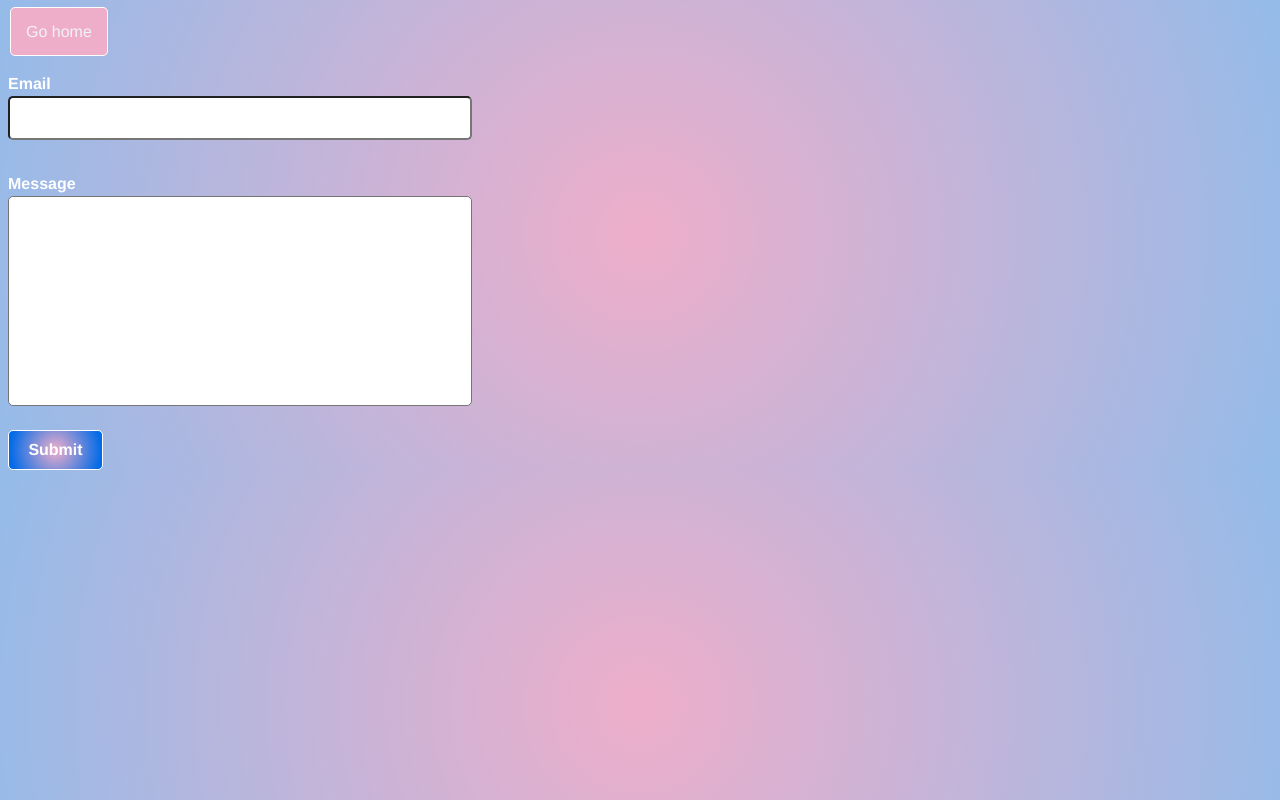
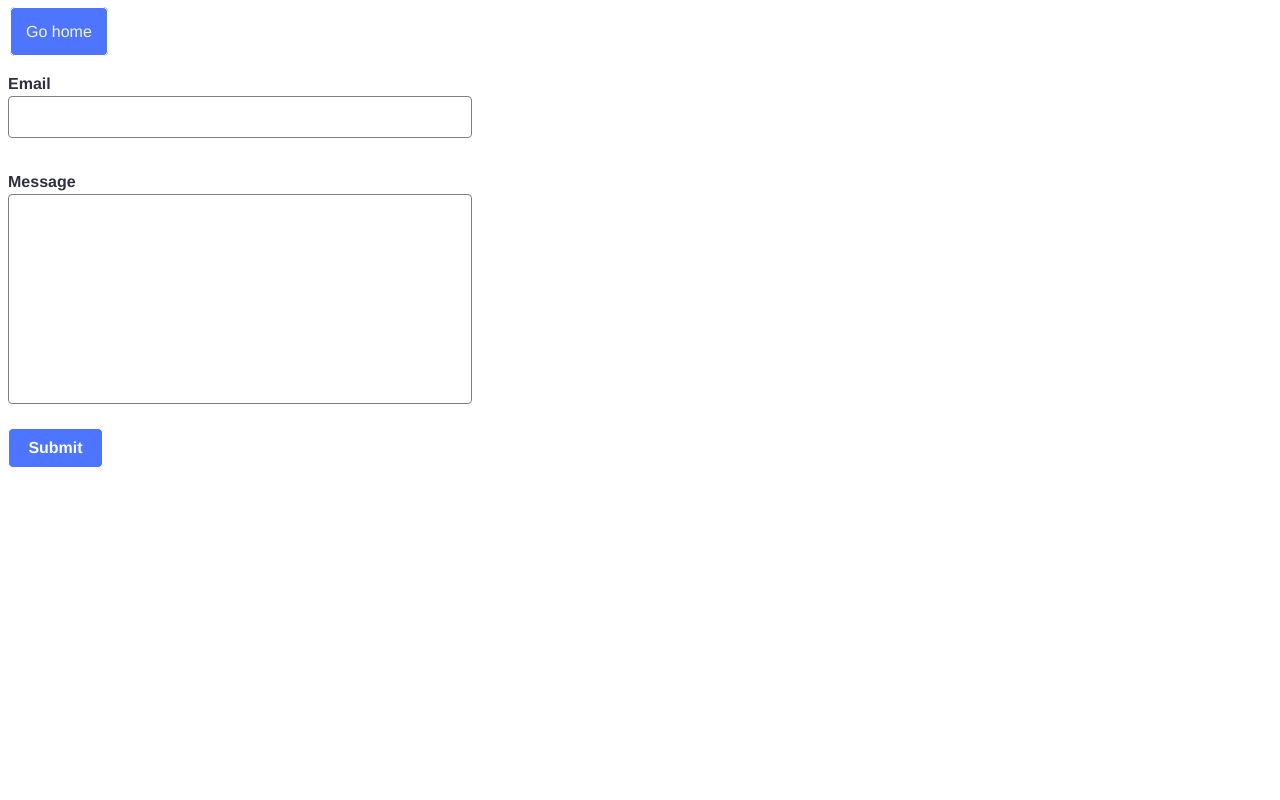
Before and after one commit to Kholodaet/go-it-js-work-9, a website built with Vite: page src/2-form.html in a window 1280 px wide. Built offline with nearby package versions, Linux system fonts and the light colour scheme.

Commit message:
new styles

```diff
--- a/src/css/form.css
+++ b/src/css/form.css
@@ -10,12 +10,12 @@ body {
   line-height: 1.5;
   padding-top: 20px;
 
-  background: rgb(238, 174, 202);
+  /* background: rgb(238, 174, 202);
   background: radial-gradient(
     circle,
     rgba(238, 174, 202, 1) 0%,
     rgba(148, 187, 233, 1) 100%
-  );
+  ); */
 }
 
 button,
@@ -34,21 +34,21 @@ label {
   padding: 8px;
   display: flex;
   flex-direction: column;
-  color: rgb(255, 255, 255);
+  color: #2e2f42;
 }
 
 .feedback-form .input {
-  border: rgb(120, 169, 228) 92%;
-  border-radius: 5px;
+  border-radius: 4px;
+  border: 1px solid #808080;
   font: inherit;
   padding: 8px;
   transition: color 250ms cubic-bezier(0.4, 0, 0.2, 1);
 }
 
 .feedback-form .textarea {
-  border-color: rgb(34, 96, 172) 92%;
-
-  border-radius: 5px;
+  border-radius: 4px;
+  border: 1px solid #808080;
+  padding: 8px 16px 8px;
   font: inherit;
   padding: 8px;
   resize: none;
@@ -62,26 +62,20 @@ label {
 .input:hover,
 .input:focus {
   outline: none;
-  border-color: white;
-  box-shadow: rgb(238, 174, 202);
+  border-color: #2e2f42;
 }
 
 .textarea:hover,
 .textarea:focus {
   outline: none;
-  border-color: white;
-  box-shadow: rgb(238, 174, 202);
+  border-color: #2e2f42;
 }
 
 .feedback-form > button {
   width: 95px;
   height: 40px;
   margin-left: 8px;
-  background: radial-gradient(
-    circle,
-    rgba(238, 174, 202, 1) 0%,
-    rgba(0, 106, 232, 1) 92%
-  );
+  background: rgb(78, 117, 255);
   border-radius: 5px;
   border: 1px solid white;
   color: white;
@@ -92,7 +86,7 @@ label {
 .feedback-form > button:hover,
 .feedback-form > button:focus {
   scale: 1.05;
-  background-color: rgba(4, 184, 184, 0.8);
+  background-color: rgb(108, 140, 255);
 }
 .go-home {
   margin-top: 70px;
@@ -102,7 +96,13 @@ label {
   border: 1px solid white;
   border-radius: 5px;
   outline: none;
-  background: #eeaeca;
+  background: rgb(78, 117, 255);
   color: #f1f2f5;
   font-weight: 400;
+  transition: transform 250ms cubic-bezier(0.4, 0, 0.2, 1);
 }
+
+.go-home:hover,
+.go-home:focus {
+  background-color: rgb(108, 140, 255);
+}
--- a/src/css/gallery.css
+++ b/src/css/gallery.css
@@ -4,12 +4,12 @@
 
 body {
   padding-top: 20px;
-  background: rgb(238, 174, 202);
+  /* background: rgb(238, 174, 202);
   background: radial-gradient(
     circle,
     rgba(238, 174, 202, 1) 0%,
     rgba(148, 187, 233, 1) 100%
-  );
+  ); */
 }
 
 ul {
@@ -30,9 +30,15 @@ img {
   border: 1px solid white;
   border-radius: 5px;
   outline: none;
-  background: #eeaeca;
+  background: rgb(78, 117, 255);
   color: #f1f2f5;
   font-weight: 400;
+  transition: transform 250ms cubic-bezier(0.4, 0, 0.2, 1);
+}
+
+.go-home:hover,
+.go-home:focus {
+  background-color: rgb(108, 140, 255);
 }
 
 .gallery {
@@ -65,11 +71,6 @@ img {
   /* scale: 1.04; */
 }
 
-.modal {
-  background: rgb(238, 174, 202);
-  background: radial-gradient(
-    circle,
-    rgba(238, 174, 202, 1) 0%,
-    rgba(0, 106, 232, 1) 92%
-  );
+.simple-lightbox {
+  background: #2f2e42;
 }
--- a/src/css/header.css
+++ b/src/css/header.css
@@ -8,7 +8,7 @@
   background: radial-gradient(
     circle,
     rgba(238, 174, 202, 1) 0%,
-    rgba(148, 187, 233, 1) 100%
+    rgba(0, 106, 232, 0.6730769230769231) 63%
   );
 }
 
```
